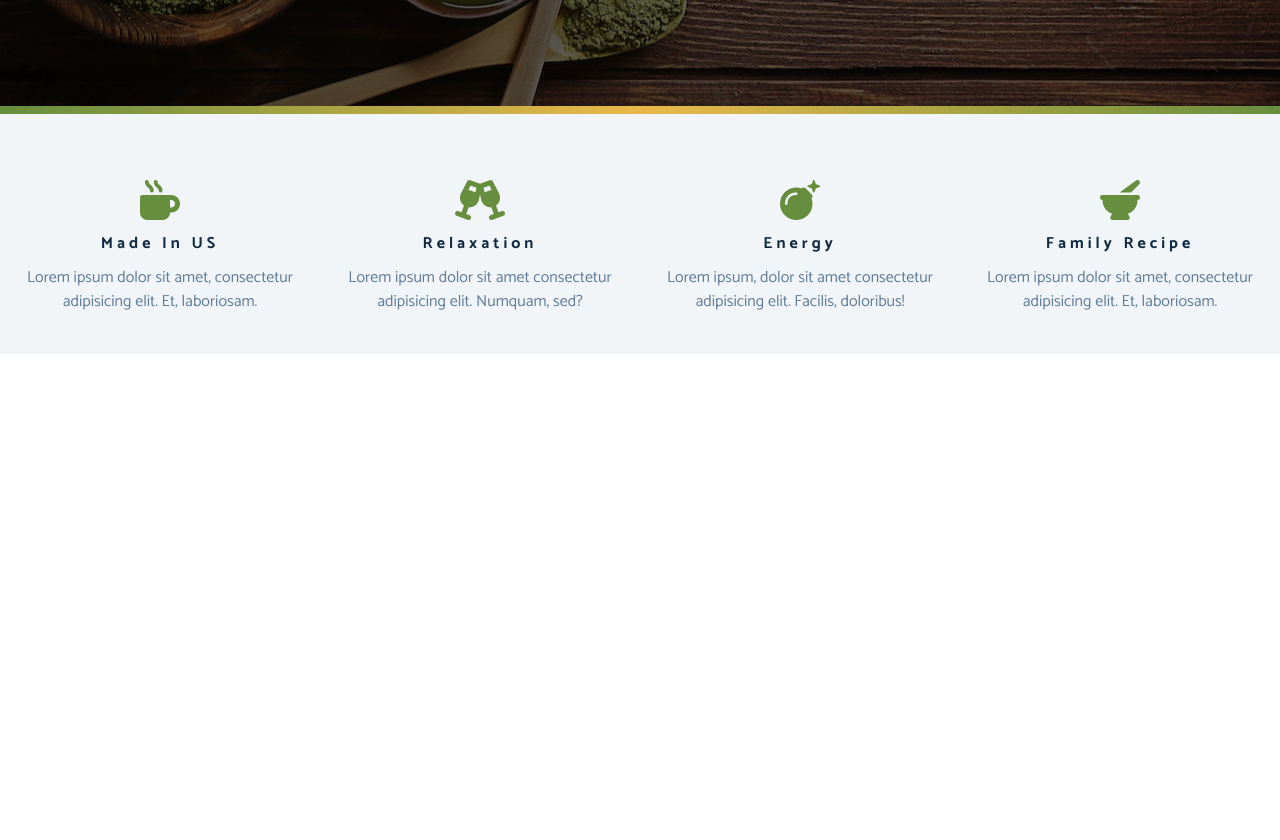
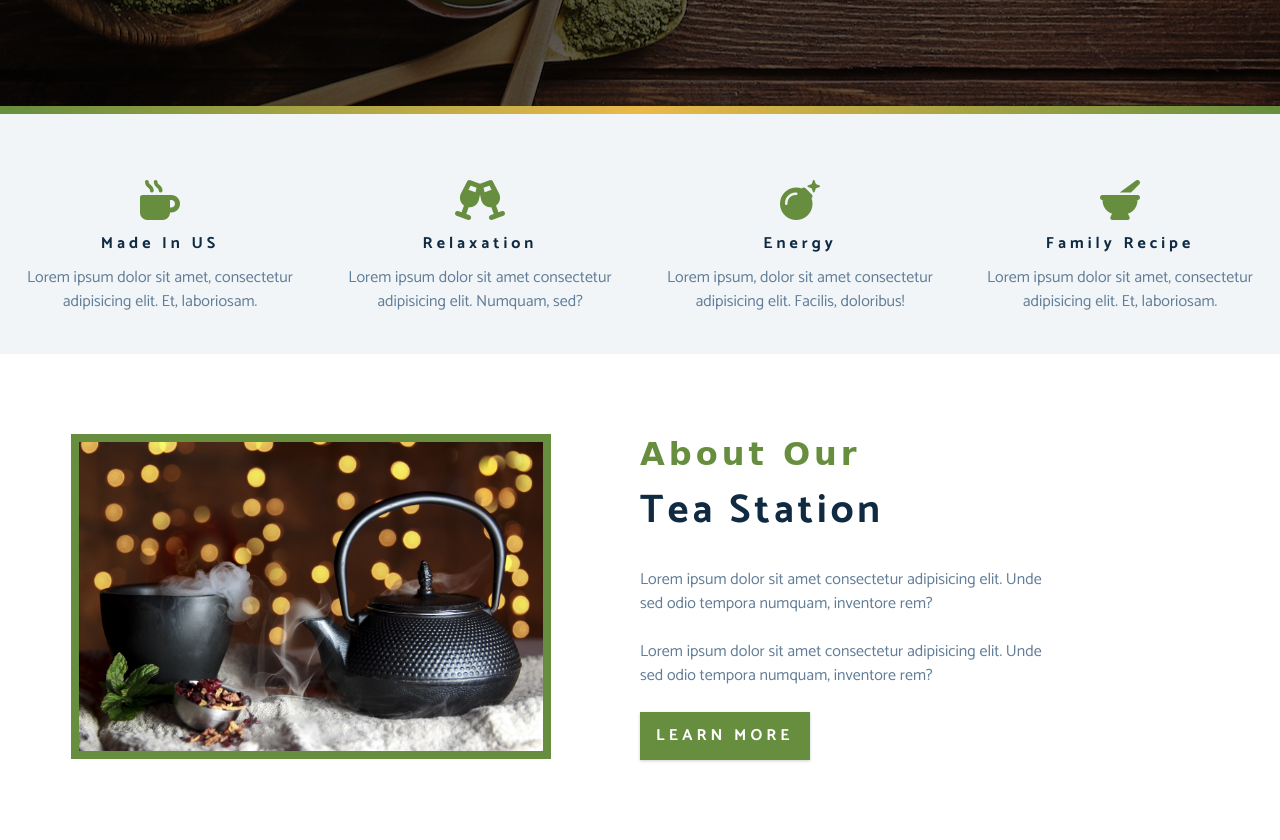
Before and after one commit to keysbyprosper/Tea-Station-Project, a plain HTML site: page index.html in a window 1280 px wide. Shown: the part 694-1534 px from the top of the page. Before the commit the page ends 1048 px from the top, so only its background shows below. Drawn offline with Linux system fonts and the light colour scheme; a web font is replaced by a local one.

Commit message:
completed the about section

```diff
--- a/css/styles.css
+++ b/css/styles.css
@@ -128,6 +128,28 @@ p {
   clear: both;
   display: table;
 }
+
+.section-title h3 {
+  font-family: var(--ff-secondary);
+  color: var(--clr--primary);
+}
+
+.section-title {
+  margin-bottom: 2rem;
+}
+
+.section-center {
+  padding: 4rem 0;
+  width: 85vw;
+  margin: 0 auto;
+  max-width: 1170px;
+}
+@media screen and (min-width: 992px) {
+  .section-center {
+    width: 95vw;
+    padding: 4rem 1rem;
+  }
+}
 /*
 =============
 Header
@@ -233,3 +255,47 @@ Skills
     width: 25%;
   }
 }
+
+/*
+=============
+about
+============
+*/
+
+.about-img,
+.about-info {
+  padding: 1rem 0;
+}
+
+.about-picture-container {
+  background: var(--clr--primary);
+  border: 0.5rem solid var(--clr--primary);
+  max-width: 30rem;
+  /* extra stuff */
+  overflow: hidden;
+}
+
+.about-picture {
+  transition: var(--transition);
+}
+
+.about-picture-container:hover .about-picture {
+  opacity: 0.5;
+  transform: scale(1.2);
+}
+
+.about-text {
+  max-width: 26rem;
+  color: var(--clr-grey-5);
+}
+
+@media screen and (min-width: 992px) {
+  .about-img,
+  .about-text {
+    float: left;
+    width: 50%;
+  }
+  .about-info {
+    padding-left: 2rem;
+  }
+}
--- a/index.html
+++ b/index.html
@@ -73,6 +73,38 @@
         </p>
       </article>
     </section>
+    <!-- about -->
+    <section>
+      <div class="section-center clearfix">
+        <!-- about-img -->
+        <article class="about-img">
+          <div class="about-picture-container">
+            <img
+              src="./images/pexels-pixabay-327136.jpg"
+              alt="tea kettle"
+              class="about-picture"
+            />
+          </div>
+        </article>
+        <!-- about info -->
+        <article class="about-info">
+        <!-- section title -->
+        <div class="section-title">
+          <h3>about our</h3>
+          <h2>tea station</h2>
+        </div>
+        <p class="about-text">
+          Lorem ipsum dolor sit amet consectetur adipisicing elit. Unde sed odio
+          tempora numquam, inventore rem?
+        </p>
+        <p class="about-text">
+          Lorem ipsum dolor sit amet consectetur adipisicing elit. Unde sed odio
+          tempora numquam, inventore rem?
+        </p>
+        <a href="about.html" class="btn">learn more</a>
+      </div>
+      </article>
+    </section>
     <script src="app.js"></script>
   </body>
 </html>
```
Also changed, not shown: images/pexels-pixabay-327136.jpg (added).
